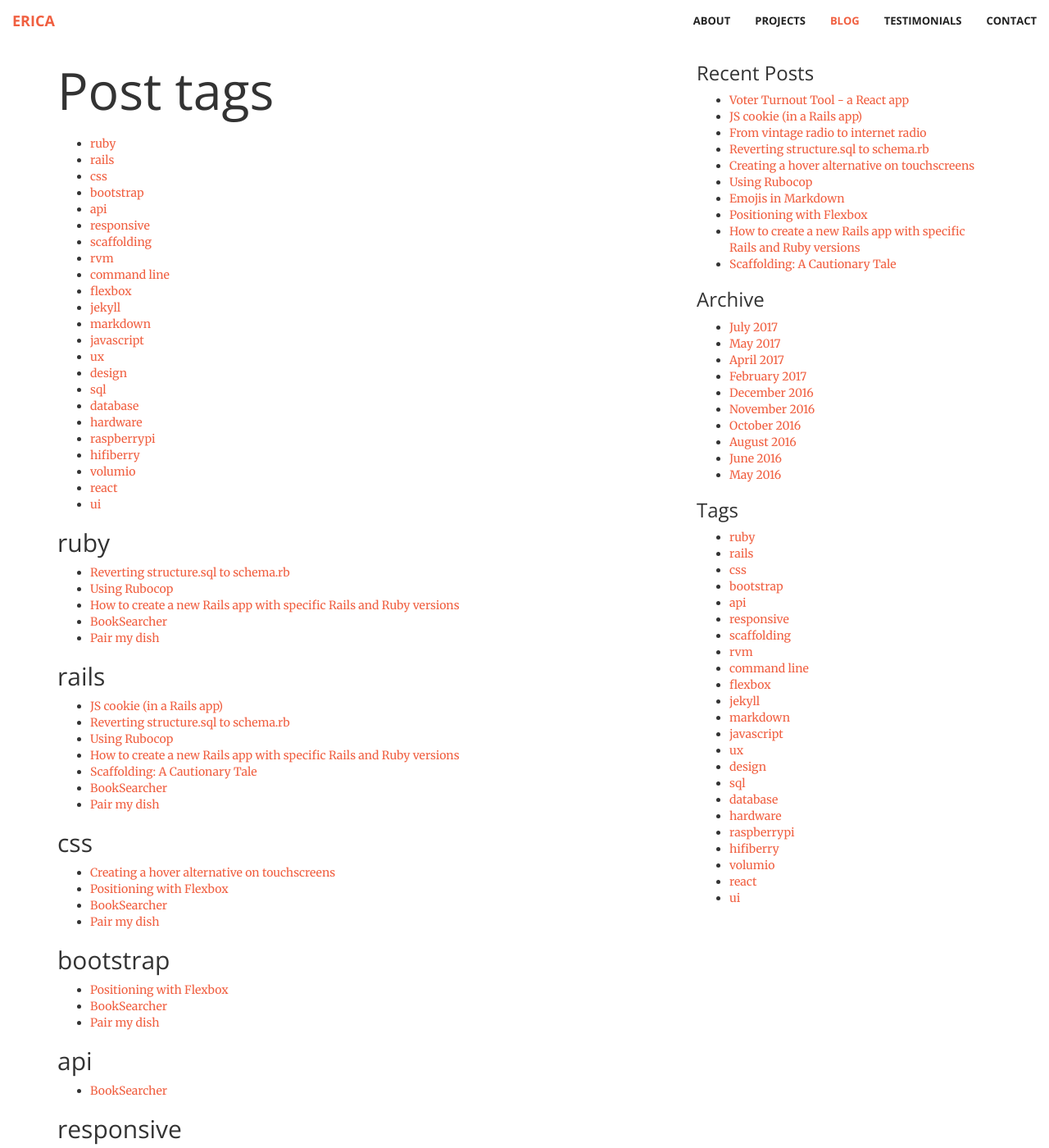
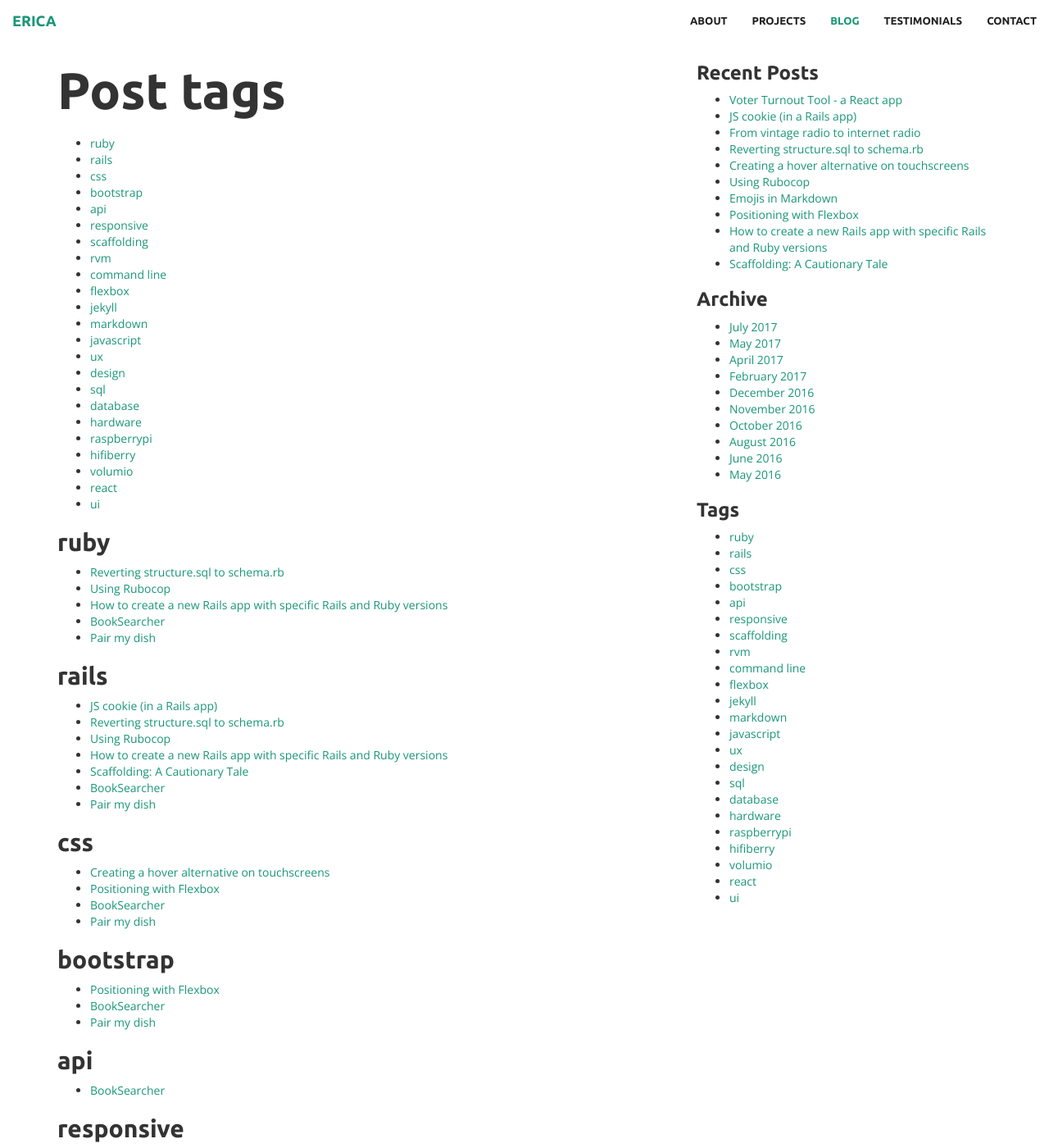
Before and after one commit to ESosa0/ericablog, a Jekyll site: the page built from tags.html, in a window 1280 px wide and 1400 px high. Shown: the whole window at 82% size. Built offline with Jekyll 4.4.1, drawn with Linux system fonts in a browser that asks for light colours.

Commit message:
changed colors, fonts, and misc styles

```diff
--- a/_includes/blog-description.html
+++ b/_includes/blog-description.html
@@ -4,7 +4,7 @@
     <div class="blog-heading">
       <h2>It's {{ 'now' | date: "%Y" }} and a girl's gotta blog, amiright?</h2>
       <img src="/images/erica_bw.jpg" class="erica-bw">
-      <p><a href="#about-blog" data-toggle="collapse">Read more about my blog</a></p>
+      <p><a id="read-about-blog" href="#about-blog" data-toggle="collapse">Read more about my blog</a></p>
     </div>
 
     <div id="about-blog" class="collapse">
--- a/_includes/head.html
+++ b/_includes/head.html
@@ -15,7 +15,7 @@
 
     </script>
 
-    <link rel='shortcut icon' href='/images/favicon.ico' type='image/x-icon'/ >
+    <link rel='shortcut icon' href='/images/ES_favicon.png' type='image/x-icon'/ >
 
     <title>{% if page.title %}{{ page.title }}{% else %}{{ site.title }}{% endif %}</title>
 
@@ -25,8 +25,7 @@
 
 
     <!-- Custom Fonts -->
-    <link href='//fonts.googleapis.com/css?family=Open+Sans:300italic,400italic,600italic,700italic,800italic,400,300,600,700,800' rel='stylesheet' type='text/css'>
-    <link href='//fonts.googleapis.com/css?family=Merriweather:400,300,300italic,400italic,700,700italic,900,900italic' rel='stylesheet' type='text/css'>
+    <link href="https://fonts.googleapis.com/css?family=Open+Sans|Ubuntu:700" rel="stylesheet">
     <link rel="stylesheet" href="{{ site.baseurl }}/font-awesome/css/font-awesome.min.css" type="text/css">
 
 
--- a/_sass/creative.scss
+++ b/_sass/creative.scss
@@ -3,6 +3,17 @@
  * Code licensed under the Apache License v2.0.
  * For details, see http://www.apache.org/licenses/LICENSE-2.0.
  */
+ $accent-color-red: 25;
+ $accent-color-green: 150;
+ $accent-color-blue: 119;
+ $accent-color: rgb($accent-color-red, $accent-color-green, $accent-color-blue);
+ $heading-font:  'Ubuntu', Sans-Serif;
+ $body-font: 'Open Sans', Sans-Serif;
+
+
+
+// 'Roboto Condensed', Sans-Serif;
+// 'Cabin', Sans-Serif;
 
 html,
 body {
@@ -11,12 +22,12 @@ body {
 }
 
 body {
-    font-family: Merriweather,'Helvetica Neue',Arial,sans-serif;
+    font-family: $body-font;
 }
 
 hr {
     max-width: 50px;
-    border-color: #f05f40;
+    border-color: $accent-color;
     border-width: 3px;
 }
 
@@ -25,7 +36,7 @@ hr.light {
 }
 
 a {
-    color: #f05f40;
+    color: $accent-color;
     -webkit-transition: all .35s;
     -moz-transition: all .35s;
     transition: all .35s;
@@ -33,7 +44,7 @@ a {
 
 a:hover,
 a:focus {
-    color: #eb3812;
+    color: $accent-color;
 }
 
 h1,
@@ -42,7 +53,7 @@ h3,
 h4,
 h5,
 h6 {
-    font-family: 'Open Sans','Helvetica Neue',Arial,sans-serif;
+    font-family: $heading-font;
 }
 
 p {
@@ -52,7 +63,7 @@ p {
 }
 
 .bg-primary {
-    background-color: #f05f40;
+    background-color: $accent-color;
 }
 
 .bg-dark {
@@ -78,7 +89,7 @@ aside {
 
 .navbar-default {
     border-color: rgba(34,34,34,.05);
-    font-family: 'Open Sans','Helvetica Neue',Arial,sans-serif;
+    font-family: $heading-font;
     background-color: #fff;
     -webkit-transition: all .35s;
     -moz-transition: all .35s;
@@ -87,9 +98,9 @@ aside {
 
 .navbar-default .navbar-header .navbar-brand {
     text-transform: uppercase;
-    font-family: 'Open Sans','Helvetica Neue',Arial,sans-serif;
+    font-family: $heading-font;
     font-weight: 700;
-    color: #f05f40;
+    color: $accent-color;
 }
 
 .navbar-default .navbar-header .navbar-brand:hover,
@@ -107,12 +118,12 @@ aside {
 
 .navbar-default .nav > li>a:hover,
 .navbar-default .nav>li>a:focus:hover {
-    color: #f05f40;
+    color: $accent-color;
 }
 
 .navbar-default .nav > li.active>a,
 .navbar-default .nav>li.active>a:focus {
-    color: #f05f40!important;
+    color: $accent-color!important;
     background-color: transparent;
 }
 
@@ -153,7 +164,7 @@ aside {
 
     .navbar-default.affix .navbar-header .navbar-brand {
         font-size: 14px;
-        color: #f05f40;
+        color: $accent-color;
     }
 
     .navbar-default.affix .navbar-header .navbar-brand:hover,
@@ -168,7 +179,7 @@ aside {
 
     .navbar-default.affix .nav > li>a:hover,
     .navbar-default.affix .nav>li>a:focus:hover {
-        color: #f05f40;
+        color: $accent-color;
     }
 }
 
@@ -277,7 +288,7 @@ header .header-content .header-content-inner p {
     text-align: center;
     color: #fff;
     opacity: 0;
-    background: rgba(240,95,64,.9);
+    background: rgba($accent-color-red, $accent-color-green, $accent-color-blue, .9);
     -webkit-transition: all .35s;
     -moz-transition: all .35s;
     transition: all .35s;
@@ -290,7 +301,7 @@ header .header-content .header-content-inner p {
     bottom: 0;
     width: 100%;
     height: 100%;
-    color: #f05f40;
+    color: $accent-color;
     z-index: 1;
     font-size: 5em;
     display: flex;
@@ -309,7 +320,7 @@ header .header-content .header-content-inner p {
 .portfolio-box .portfolio-box-caption .portfolio-box-caption-content .project-category,
 .portfolio-box .portfolio-box-caption .portfolio-box-caption-content .project-name {
     padding: 0 15px;
-    font-family: 'Open Sans','Helvetica Neue',Arial,sans-serif;
+    font-family: $heading-font;
 }
 
 .portfolio-box .portfolio-box-caption .portfolio-box-caption-content .project-category {
@@ -341,7 +352,7 @@ header .header-content .header-content-inner p {
 }
 
 .text-primary {
-    color: #f05f40;
+    color: $accent-color;
 }
 
 .no-gutter > [class*=col-] {
@@ -403,9 +414,9 @@ fieldset[disabled] .btn-default.active {
 }
 
 .btn-primary {
-    border-color: #f05f40;
+    border-color: $accent-color;
     color: #fff;
-    background-color: #f05f40;
+    background-color: $accent-color;
     -webkit-transition: all .35s;
     -moz-transition: all .35s;
     transition: all .35s;
@@ -417,9 +428,9 @@ fieldset[disabled] .btn-default.active {
 .btn-primary:active,
 .btn-primary.active,
 .open > .dropdown-toggle.btn-primary {
-    border-color: #ed431f;
+    border-color: $accent-color;
     color: #fff;
-    background-color: #ee4b28;
+    background-color: lighten($accent-color, 5%);
 }
 
 .btn-primary:active,
@@ -446,20 +457,20 @@ fieldset[disabled] .btn-primary:active,
 .btn-primary.disabled.active,
 .btn-primary[disabled].active,
 fieldset[disabled] .btn-primary.active {
-    border-color: #f05f40;
-    background-color: #f05f40;
+    border-color: $accent-color;
+    background-color: $accent-color;
 }
 
 .btn-primary .badge {
-    color: #f05f40;
+    color: $accent-color;
     background-color: #fff;
 }
 
 .btn {
     border: 0;
-    border-radius: 300px;
+    border-radius: 10px;
     text-transform: uppercase;
-    font-family: 'Open Sans','Helvetica Neue',Arial,sans-serif;
+    font-family: $heading-font;
     font-weight: 700;
 }
 
@@ -513,7 +524,7 @@ header.header-portfolio-piece {
     text-align: justify;
 }
 .portfolio-piece-description h3 {
-    color: #f05f40;
+    color: $accent-color;
     text-align: center;
     margin-top: 6%;
     margin-bottom: 2.5%;
--- a/_sass/style.scss
+++ b/_sass/style.scss
@@ -1,4 +1,9 @@
 // index
+$accent-color-red: 25;
+$accent-color-green: 150;
+$accent-color-blue: 119;
+$accent-color: rgb($accent-color-red, $accent-color-green, $accent-color-blue);
+
 .portfolio-box {
         max-width: 1000px;
 }
@@ -10,6 +15,7 @@
 }
 .portfolio-button {
     background-color: #fff;
+    padding: 10px 20px;
 }
 
 .testimonial-image {
@@ -57,13 +63,13 @@
 background-color: #fff;
 }
 .erica-logo {
-color: #f05f40 !important;
+color: $accent-color !important;
 }
 .nav2-links a {
 color: #222 !important;
 }
 .nav2-links a:hover {
-color: #f05f40 !important;
+color: $accent-color !important;
 }
 
 //posts layout
@@ -81,7 +87,7 @@ margin-top: 4em;
 
 .read-my-blog {
     color: #fff;
-    background-color: #f05f40;
+    background-color: $accent-color;
     margin-top: .5em;
 }
 
```
Also changed, not shown: index.html (+4 -4 lines), images/ES_favicon.png (added).
